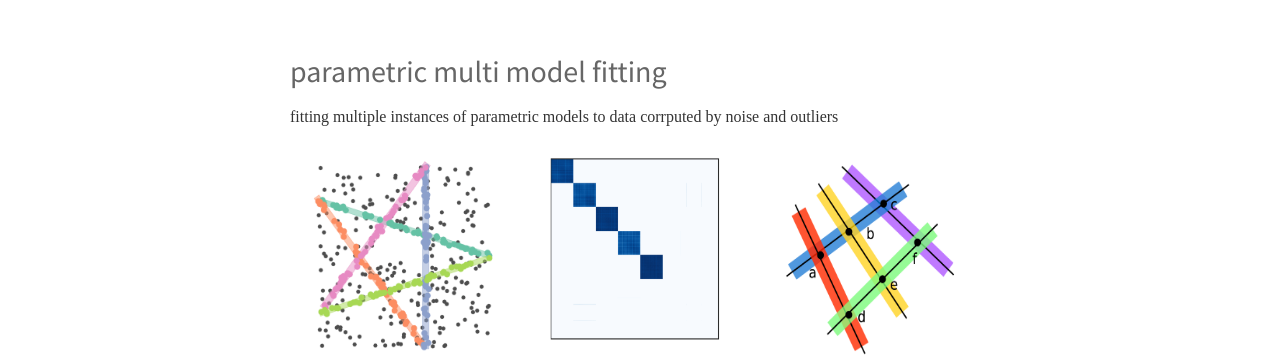
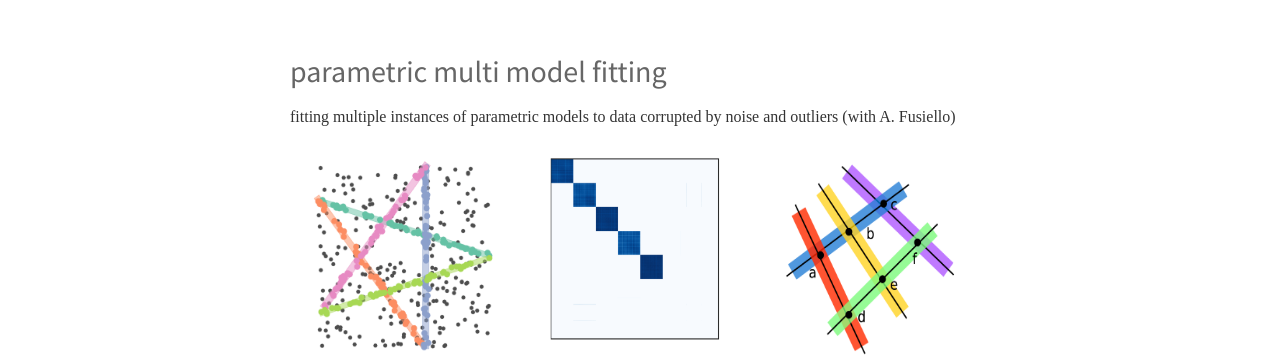
Before and after one commit to magrilu/magrilu.github.io, a Jekyll site: the page built from _pages/projects.md, in a window 1280 px wide and 936 px high. Shown: the part 191-548 px from the top of the window. Built offline with Jekyll 4.4.1, drawn with Linux system fonts in a browser that asks for light colours; nearby versions of some CDN libraries; some web fonts are replaced.

Commit message:
added aknowledgment

```diff
--- a/_pages/projects.md
+++ b/_pages/projects.md
@@ -7,7 +7,8 @@ description: under construction
 
 ### parametric multi model fitting
 
-fitting multiple instances of parametric models to data corrputed by noise and outliers
+fitting multiple instances of parametric models to data corrupted by noise and outliers
+(with A. Fusiello)
 
 <div class="project ">
     <div class="thumbnail">
```
Also changed, not shown: _pages/cs.md (+6 -0 lines).
